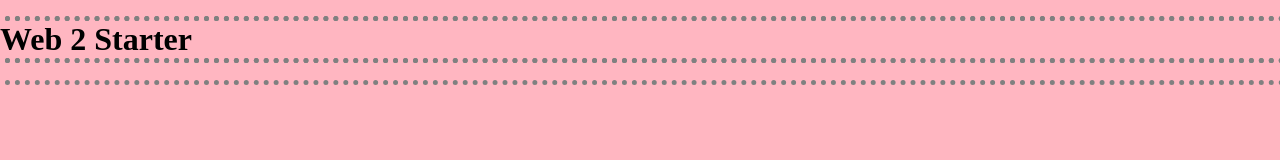
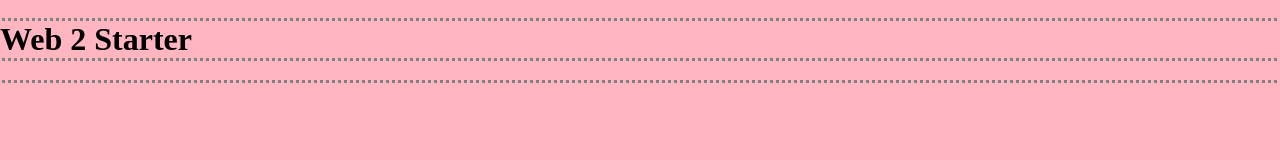
Before and after one commit to kelseelawrence/web-2-starter, a plain HTML site: page index.html in a window 1280 px wide. Drawn offline with nearby package versions, Linux system fonts and the light colour scheme.

Commit message:
java script update

```diff
--- a/style.css
+++ b/style.css
@@ -1,6 +1,6 @@
 /* Diagnostic Styling */
 *{
-  outline: 5px dotted gray;
+  outline: 3px dotted gray;
 }
 
 /* temp background color */
```
